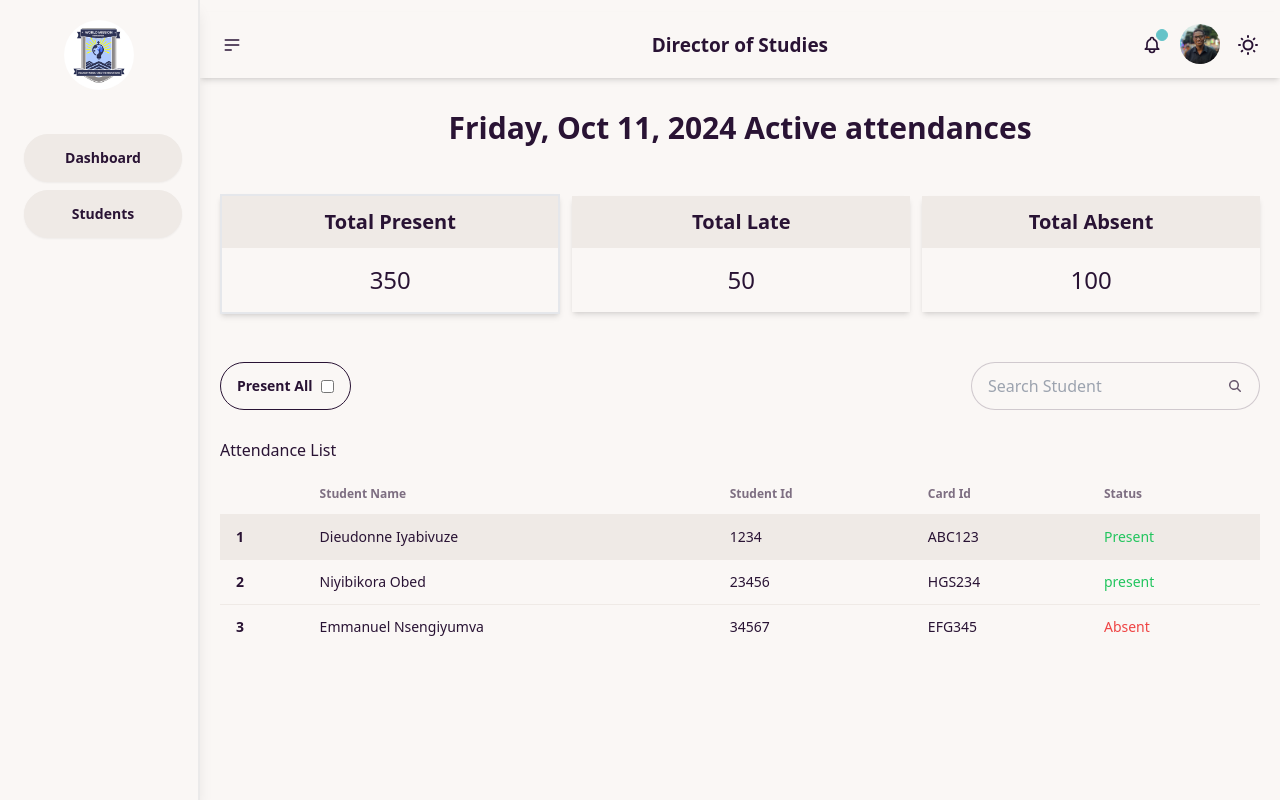
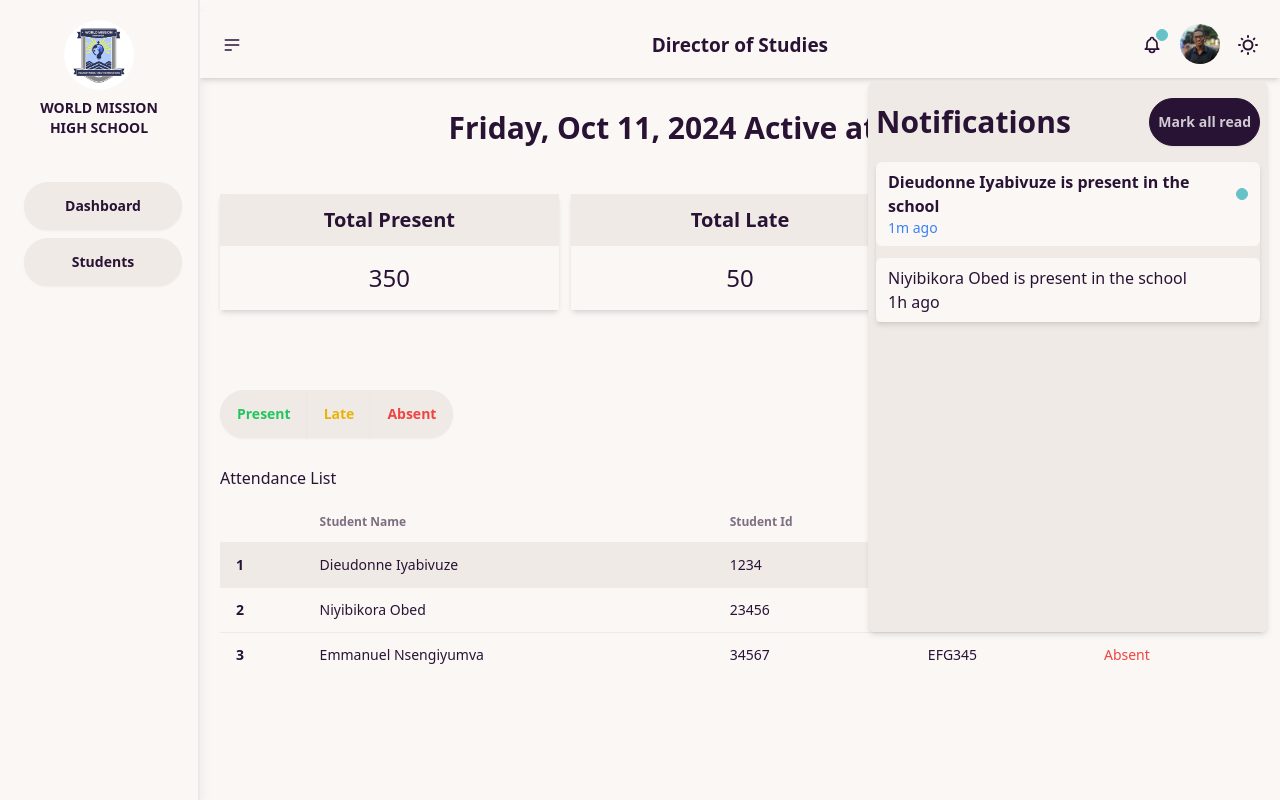
Before and after one commit to Iyabivuz-e/ClassTap, a Next.js app: page /director-of-study/dashboard in a window 1280 px wide. Both pictures are taken after a click on the button 1151 px from the left and 45 px from the top of the page. Built offline with nearby package versions, Linux system fonts and the light colour scheme.

Commit message:
Added a notification component

```diff
--- a/src/app/components/activities/AttendanceList.tsx
+++ b/src/app/components/activities/AttendanceList.tsx
@@ -2,7 +2,7 @@ import React from 'react'
 
 const AttendanceList = () => {
   return (
-    <div className="mt-7">
+    <div className="mt-7 -z-50">
       <h1>Attendance List</h1>
       <div className="overflow-x-auto mt-3">
         <table className="table">
--- a/src/app/components/activities/Statistics.tsx
+++ b/src/app/components/activities/Statistics.tsx
@@ -5,7 +5,7 @@ import React from 'react'
 const Statistics = () => {
   return (
     <div className="flex justify-center items-center gap-3 mt-12 px-5 max-sm:flex-col">
-      <div className="bg-base-100 w-full border-2 border-opacity-5 shadow-md">
+      <div className="bg-base-100 w-full border-1 border-opacity-5 shadow-md">
         <h1 className="p-3 bg-base-200 text-center text-xl font-semibold">
           Total Present
         </h1>
--- a/src/app/components/activities/Students.tsx
+++ b/src/app/components/activities/Students.tsx
@@ -1,15 +1,28 @@
-import React from 'react'
-import AttendanceList from './AttendanceList';
+import React from "react";
+import AttendanceList from "./AttendanceList";
 
 const Students = () => {
   return (
-    <div className="flex flex-col px-5 mt-12">
-      <div className="flex justify-between gap-2 items-center max-sm:flex-col">
-        <div className="flex btn btn-outline gap-2 items-center cursor-default">
+    <div className="flex flex-col px-5 mt-20 ">
+      <div className="flex justify-between gap-2 items-center max-sm:flex-col max-sm:gap-3 max-sm:w-full ">
+        {/* <div className="flex btn btn-outline gap-2 items-center cursor-default">
           <p>Present All</p>
           <input type="checkbox" name="mark-all" className="cursor-pointer" />
+        </div> */}
+        {/* Filtering through the present, absent and late */}
+        <div className="join max-sm:justify-between max-sm:w-full max-sm:bg-base-200 ">
+          <button className="join-item btn text-green-500 hover:bg-green-500  hover:text-base-100">
+            Present
+          </button>
+          <button className="join-item btn text-yellow-500 hover:bg-yellow-500  hover:text-base-100">
+            Late
+          </button>
+          <button className="join-item btn text-red-500 hover:bg-red-500  hover:text-base-100">
+            Absent
+          </button>
         </div>
-          <label className="input input-bordered flex items-center gap-2">
+
+        <label className="input input-bordered flex items-center gap-2 max-sm:w-full -z-50">
           <input type="text" className="grow" placeholder="Search Student" />
           <svg
             xmlns="http://www.w3.org/2000/svg"
@@ -25,9 +38,9 @@ const Students = () => {
           </svg>
         </label>
       </div>
-      <AttendanceList/>
+      <AttendanceList />
     </div>
   );
-}
+};
 
-export default Students
+export default Students;
--- a/src/app/components/dashboard/Dashboard.tsx
+++ b/src/app/components/dashboard/Dashboard.tsx
@@ -19,7 +19,7 @@ const Dashboard = () => {
   const handleToggle = () => {
     const newState = !clicked;
     setClicked(newState);
-    localStorage.setItem("sidebar-toggled", JSON.stringify(newState)); // Save new state to localStorage
+    localStorage.setItem("sidebar-toggled", JSON.stringify(newState));
   };
 
   return (
--- a/src/app/components/dashboard/bars/Navbar.tsx
+++ b/src/app/components/dashboard/bars/Navbar.tsx
@@ -1,18 +1,34 @@
 "use client"
 
-import React from 'react'
+import React, { useState } from 'react'
 import Image from 'next/image';
 import profile from "../../../../../public/images/imggggh.jpg"
 import Theme from '@/app/helpers/Themes';
+import Notifications from './Notifications';
 
 interface NavBarProp {
-  handleToggle : () => void;
+  handleToggle: () => void;
 }
 
-const Navbar = ({handleToggle }: NavBarProp) => {
+const Navbar = ({ handleToggle }: NavBarProp) => {
+
+  const [notification, setNotification] = useState<boolean>(() => {
+    if (typeof window !== "undefined") {
+      const savedState = localStorage.getItem("notification-toggled");
+      return savedState ? JSON.parse(savedState) : false;
+    }
+    return false;
+  });
+
+  //handle toggle notifications
+  const handleToggleNotification = () => {
+    const newState = !notification;
+    setNotification(newState);
+    localStorage.setItem("notification-toggled", JSON.stringify(newState)); // Save new state to localStorage
+  };
 
   return (
-    <div className="navbar bg-base-100">
+    <div className="navbar bg-base-100 sticky top-0 left-0">
       <div className="navbar-start">
         <div className="dropdown" onClick={handleToggle}>
           <div tabIndex={0} role="button" className="btn btn-ghost btn-circle">
@@ -34,10 +50,15 @@ const Navbar = ({handleToggle }: NavBarProp) => {
         </div>
       </div>
       <div className="navbar-center">
-        <a className="btn btn-ghost text-xl max-sm:hidden">Director of Studies</a>
+        <a className="btn btn-ghost text-xl max-sm:hidden">
+          Director of Studies
+        </a>
       </div>
       <div className="navbar-end">
-        <button className="btn btn-ghost btn-circle">
+        <button
+          className="btn btn-ghost btn-circle"
+          onClick={handleToggleNotification}
+        >
           <div className="indicator">
             <svg
               xmlns="http://www.w3.org/2000/svg"
@@ -91,8 +112,10 @@ const Navbar = ({handleToggle }: NavBarProp) => {
         </div>
         <Theme />
       </div>
+
+      <Notifications notification={notification} />
     </div>
   );
-}
+};
 
 export default Navbar
--- /dev/null
+++ b/src/app/components/dashboard/bars/Notifications.tsx
@@ -0,0 +1,41 @@
+"use client"
+
+import React from "react";
+
+interface NavBarProp {
+  notification: boolean;
+}
+
+const Notifications = ({ notification }: NavBarProp) => {
+  return (
+    <div
+      className={`${
+        notification
+          ? "opacity-100 transition-all duration-400 rounded-md flex flex-col bg-base-200 shadow-md h-[550px] w-[400px] max-sm:w-full absolute top-[70px] max-sm:right-0 right-3 px-2"
+          : "opacity-0 rounded-md flex flex-col duration-400 bg-base-200 shadow-md h-[550px] w-[400px] max-sm:w-full absolute top-[70px] max-sm:right-0 right-3 px-2"
+      }`}
+    >
+      <div className="flex justify-between gap-2 items-center w-full py-4">
+        <h1 className="text-3xl max-sm:text-xl font-bold">Notifications</h1>
+        <button className="btn btn-neutral px-2 py-1">Mark all read</button>
+      </div>
+
+      {/* Notification board */}
+      <div className="w-full flex flex-col gap-3 shadow-md">
+        <div className="bg-base-100 px-3 py-2 rounded-md font-bold ">
+          <div className="flex items-center justify-between gap-2">
+            <p> Dieudonne Iyabivuze is present in the school </p>
+            <span className="badge badge-xs badge-primary indicator-item"></span>
+          </div>
+          <p className="text-blue-500 text-sm font-normal"> 1m ago </p>
+        </div>
+        <div className="bg-base-100 px-3 py-2 rounded-md">
+          <p> Niyibikora Obed is present in the school </p>
+          <p> 1h ago </p>
+        </div>
+      </div>
+    </div>
+  );
+};
+
+export default Notifications;
--- a/src/app/components/dashboard/bars/Sidebar.tsx
+++ b/src/app/components/dashboard/bars/Sidebar.tsx
@@ -9,10 +9,14 @@ const Sidebar = () => {
       <div className="p-5">
         <div className="rounded-full w-[70px] h-[70px] m-auto">
           <Link href="/">
-          <Image className="object-cover w-full h-full rounded-full" src={logo} alt="School logo" />
-
+            <Image
+              className="object-cover w-full h-full rounded-full"
+              src={logo}
+              alt="School logo"
+            />
           </Link>
         </div>
+        <h1 className='text-center font-semibold uppercase mt-2 text-sm'>World Mission High School</h1>
         <nav className="mt-10">
           <div className="dropdown w-full">
             <div tabIndex={0} role="button" className="btn m-1 w-full">
```
Also changed, not shown: src/app/components/activities/Activity.tsx (+5 -3 lines). Lines whose indentation alone changed are shown as unchanged.
